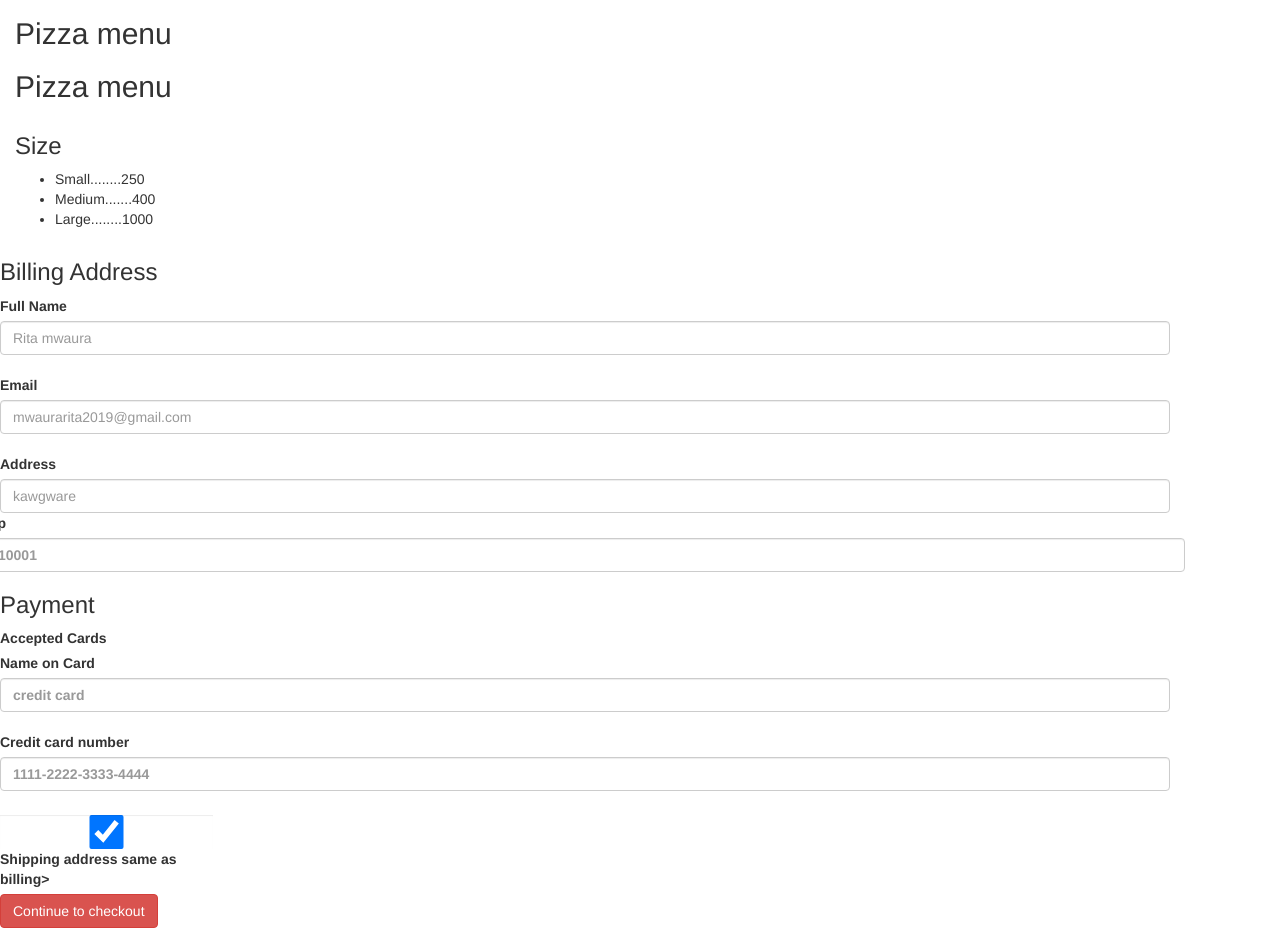
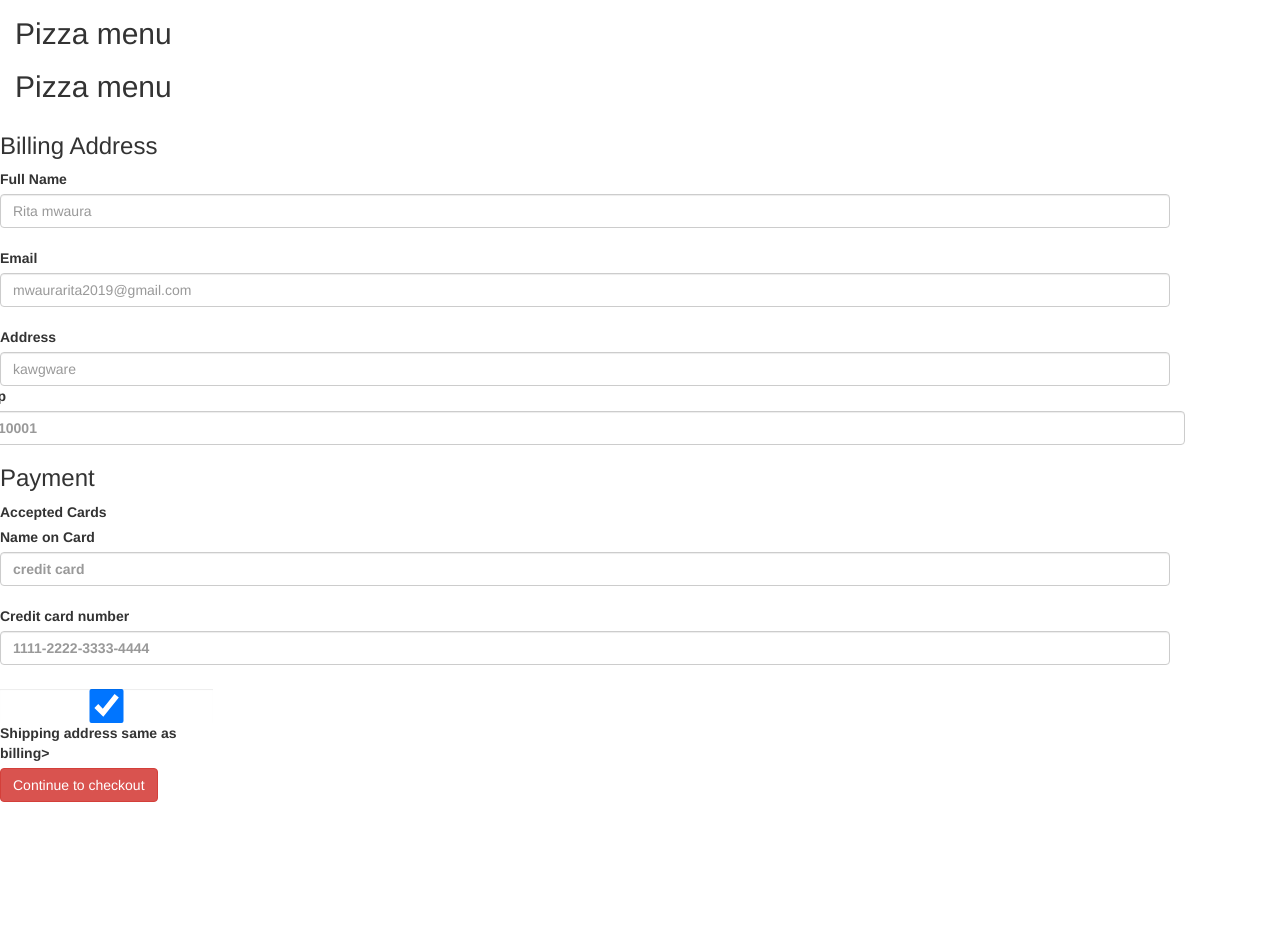
Before and after one commit to Ritamwaura/pizza, a plain HTML site: page index.html in a window 1280 px wide. Shown: the part 1226-2154 px from the top of the page. After the commit the page ends 2028 px from the top, so only its background shows below. Drawn offline with nearby package versions, Linux system fonts and the light colour scheme.

Commit message:
these are mys

```diff
--- a/index.html
+++ b/index.html
@@ -60,12 +60,6 @@
     <h2>Pizza menu</h2>
     <div class="row">
       <div class="col-md-2">
-        <h3>Size</h3>
-        <ul>
-        <li>Small........250</li>
-        <li>Medium.......400</li>
-        <li>Large........1000</li>
-      </ul>
    <div class="row">
      <div class="col-75">
        <div class="container">
```
